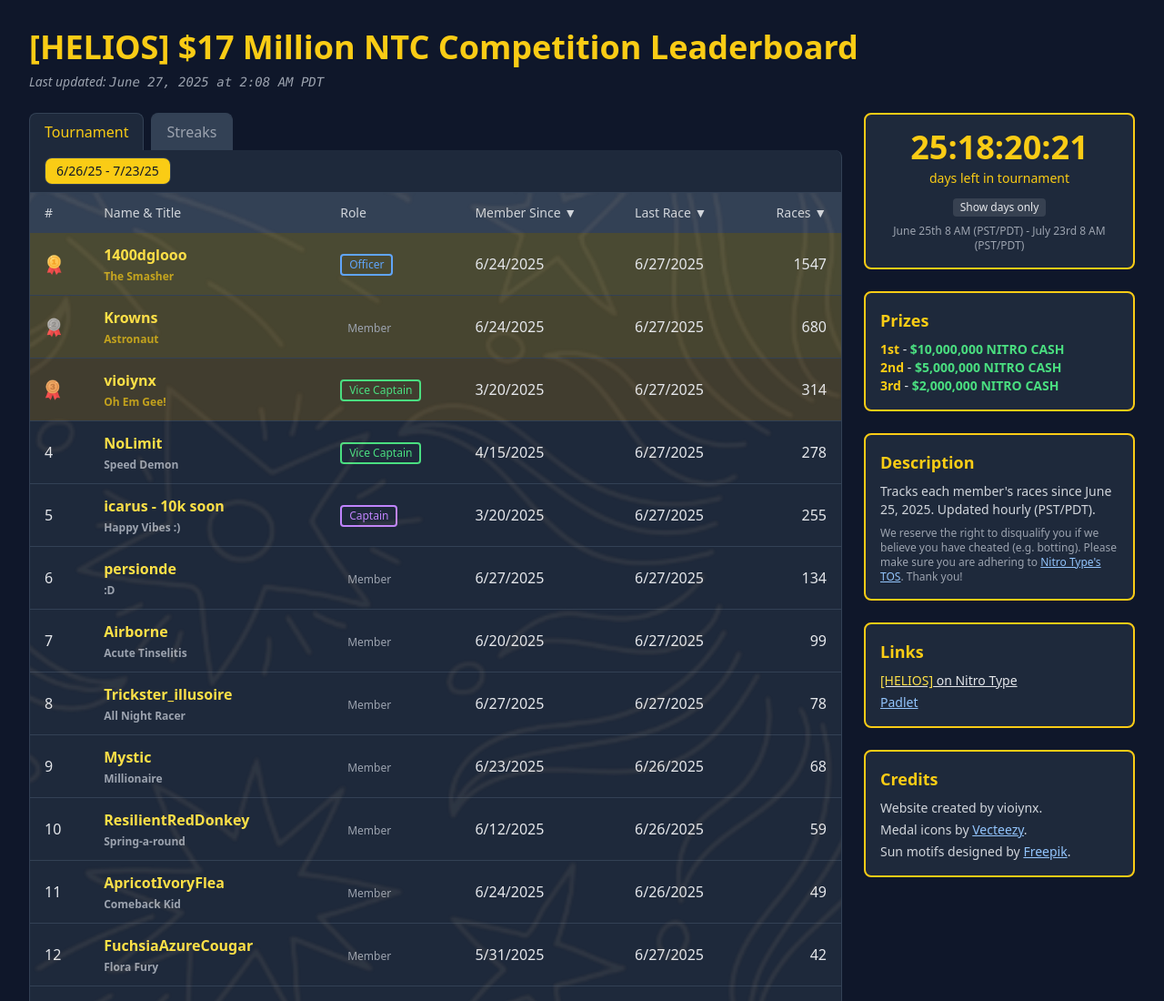
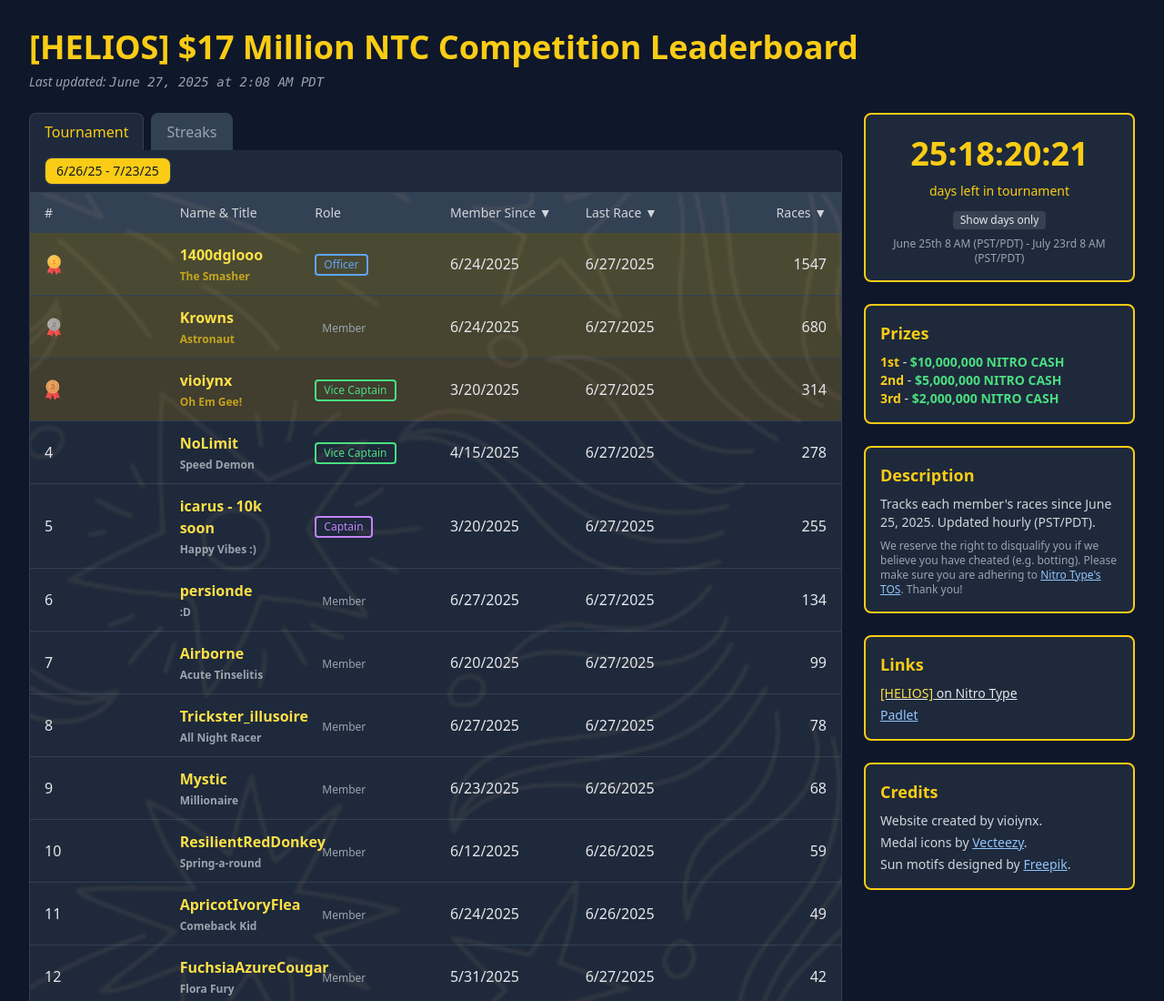
Before and after one commit to heliocentricity/testing, a website: page docs/index.html in a window 1280 px wide. Shown: the top 1100 px of the page at 91% size. Drawn offline with nearby package versions, Linux system fonts and the light colour scheme.

Commit message:
Update index.html

```diff
--- a/docs/index.html
+++ b/docs/index.html
@@ -76,7 +76,7 @@
           <!-- Question-mark icon, only for streaks -->
           <span id="tooltip-icon" class="hidden absolute right-2 top-1/2 transform -translate-y-1/2 group inline-block">
             <span class="block w-5 h-5 rounded-full bg-gray-600 text-gray-400 flex items-center justify-center text-xs font-bold cursor-default">?</span>
-            <span class="hidden group-hover:block absolute right-full bottom-1 mr-3 w-72 p-2 text-xs text-gray-300 bg-slate-800 border-2 border-yellow-400 rounded-lg whitespace-normal z-50">
+            <span class="hidden group-hover:block absolute right-full bottom-1 mr-2 w-72 p-2 text-xs text-gray-300 bg-slate-800 border-2 border-yellow-400 rounded-lg whitespace-normal z-50">
               A streak is the number of consecutive days a player has logged in and completed at least one race. Each day ends at approximately 12:00 AM PST/PDT. Check back in an hour or two if you've raced today but your streak hasn't updated yet.
             </span>
           </span>
@@ -84,7 +84,7 @@
 
         <!-- Table container with sun background -->
         <div id="table-container" class="table-with-suns">
-          <table class="min-w-full">
+          <table class="w-full table-fixed">
             <thead id="leaderboard-head" class="bg-slate-700"></thead>
             <tbody id="leaderboard-body" class="divide-y divide-slate-700"></tbody>
           </table>
@@ -95,7 +95,7 @@
     <!-- RIGHT: Info Boxes -->
     <div class="w-1/4 space-y-6">
       <div class="bg-slate-800 border-2 border-yellow-400 rounded-lg p-4 text-center">
-        <div id="countdown" class="text-4xl font-extrabold text-yellow-400 mb-1"></div>
+        <div id="countdown" class="text-[clamp(1.5rem,5vw,2.25rem)] font-extrabold text-yellow-400 mb-1"></div>
         <div class="text-sm text-yellow-400 mb-2">days left in tournament</div>
         <button id="toggle-countdown"
                 class="px-2 py-0.5 bg-gray-700 text-xs rounded mt-1">
```
